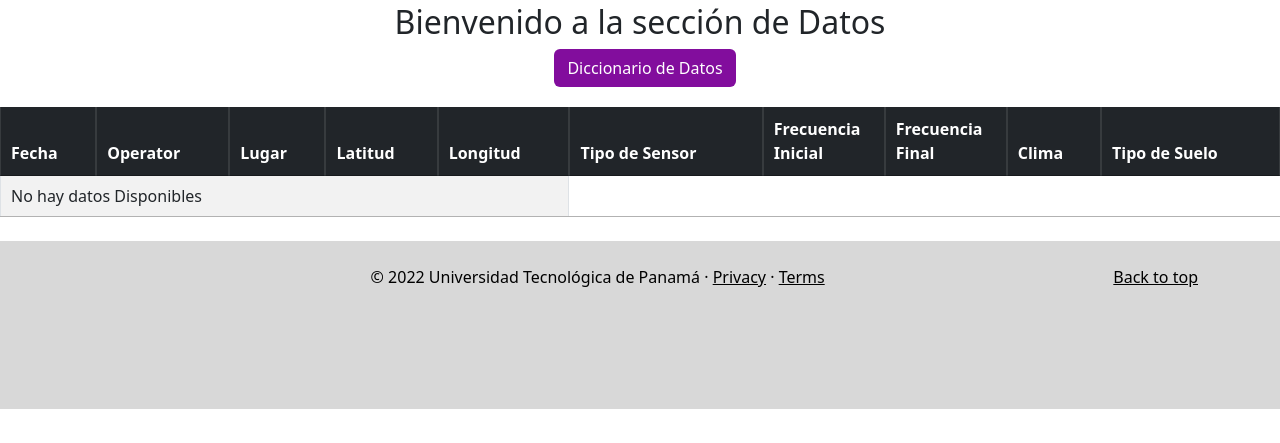
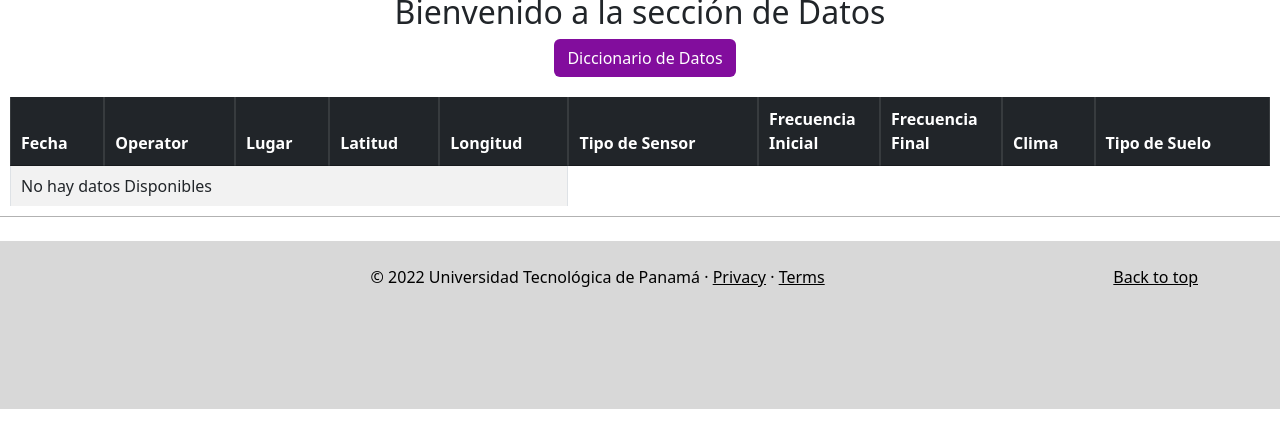
Before and after one commit to MikeDev00/Proyecto-GIIS, a Django app: template ProyectoGIIS/home/templates/datos.html in a window 1280 px wide. Shown: the part 357-800 px from the top of the page. Run offline with Django 4.2, Linux system fonts and the light colour scheme; the template is opened without the code that fills it, so the values that code supplies are empty; some libraries are stand-ins or nearby versions.

```diff
--- a/ProyectoGIIS/home/templates/datos.html
+++ b/ProyectoGIIS/home/templates/datos.html
@@ -11,32 +11,15 @@
     <script src="https://code.jquery.com/jquery-3.5.1.slim.min.js" integrity="sha384-DfXdz2htPH0lsSSs5nCTpuj/zy4C+OGpamoFVy38MVBnE+IbbVYUew+OrCXaRkfj" crossorigin="anonymous"></script>
     <script src="https://stackpath.bootstrapcdn.com/bootstrap/4.5.1/js/bootstrap.min.js" integrity="sha384-XEerZL0cuoUbHE4nZReLT7nx9gQrQreJekYhJD9WNWhH8nEW+0c5qq7aIo2Wl30J" crossorigin="anonymous"></script>
     <link rel="stylesheet" href="https://cdn.jsdelivr.net/npm/bootstrap-icons@1.9.1/font/bootstrap-icons.css">
-   <style>
-    div{
-
-
-        padding-right: 10px;
-        padding-bottom: 10px;
-        padding-left: 10px;
-        }
-
-
-</style>
-
-
-
+    <script src="https://code.jquery.com/jquery-3.5.1.js"></script>
+    <script src="https://cdn.datatables.net/1.12.1/js/jquery.dataTables.min.js"></script>
+    <link href="https://cdn.datatables.net/1.12.1/css/jquery.dataTables.min.css" rel="stylesheet">
 </head>
 
 {% include "navbar.html" %}
 
 <body>
  <br>
-
-<script src="https://code.jquery.com/jquery-3.5.1.js"></script>
-<script src="https://cdn.datatables.net/1.12.1/js/jquery.dataTables.min.js"></script>
-<link href="https://cdn.datatables.net/1.12.1/css/jquery.dataTables.min.css" rel="stylesheet">
-
-
 
   {% block content %}
   <h2 style="text-align: center;">
@@ -115,7 +98,7 @@
     </div>
   </div>
 
-    <table id="example"  class="table table-striped table-bordered" >
+    <table id="example"  class="table table-striped table-bordered"  style="padding: 10px;" >
 
       <thead  class="table-dark">
         <tr>
--- a/ProyectoGIIS/home/templates/login.html
+++ b/ProyectoGIIS/home/templates/login.html
@@ -32,7 +32,8 @@
                 <div class="card-body p-5 ">
 
                   <h3 class="mb-5 text-center">Iniciar Sesión</h3>
-                  <form action="/login/" method="POST"> {% csrf_token %}
+                  <form method="POST">
+                    {%csrf_token%}
                   <div class="form-outline mb-4">
                     <label class="form-label" for="username">Nombre de Usuario</label>
                     <input type="text" class="form-control form-control-lg" id="username" name="username">
```
Also changed, not shown: ProyectoGIIS/home/templates/add_blogs.html (+0 -14 lines), ProyectoGIIS/home/templates/blog.html (+0 -14 lines), ProyectoGIIS/home/templates/datosfilt.html (+4 -24 lines), ProyectoGIIS/home/templates/user_list.html (+0 -14 lines).
